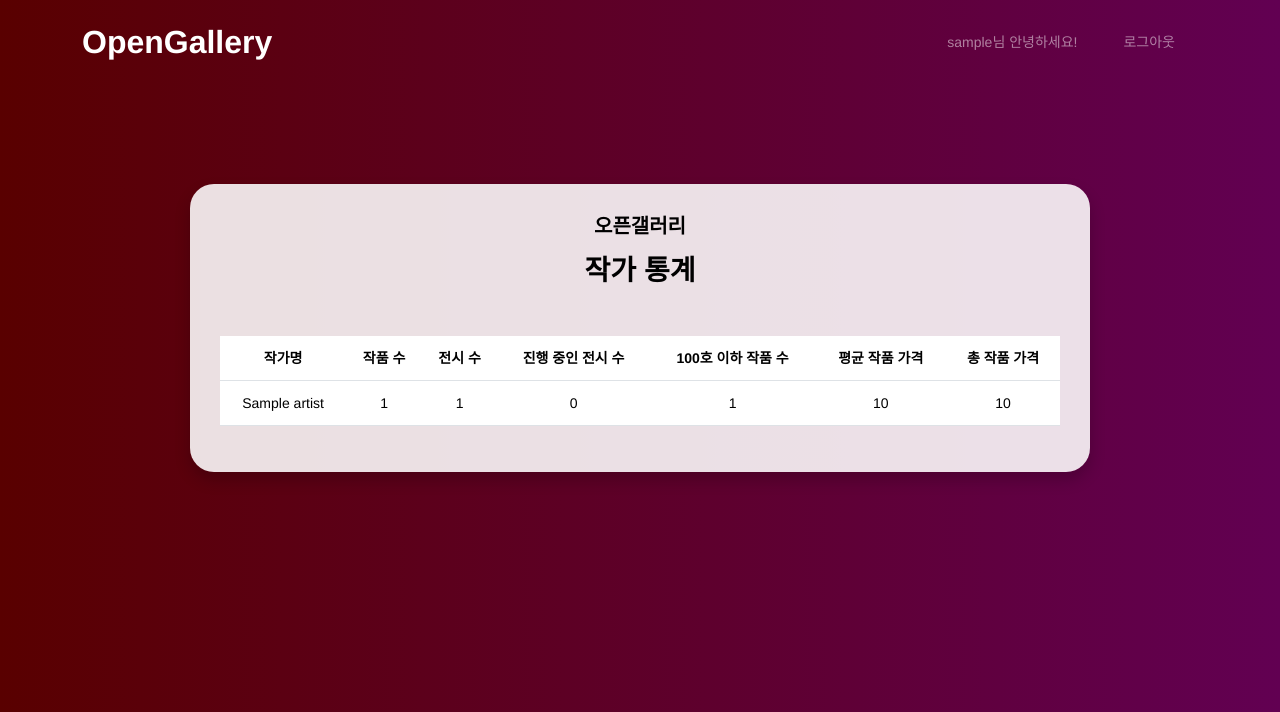
After one commit to chanwoo7/og_assignment, a Django app: page /management/artist_statics/ in a window 1280 px wide. The commit adds this page. Shown: the top 712 px of the page. Run offline with Django 5.2, Linux system fonts and the light colour scheme; a user stored in the database is signed in; tables that the repository leaves empty hold one stand-in row (values such as "Sample post").

Commit message:
[feat] #27 작가 통계 페이지 구현

```diff
--- a/management/urls.py
+++ b/management/urls.py
@@ -1,8 +1,9 @@
 from django.urls import path
-from .views import ArtistApplicationListView, ProcessApplicationsView, ManagementDashboardView
+from .views import ArtistApplicationListView, ProcessApplicationsView, ManagementDashboardView, ArtistStatisticsView
 
 urlpatterns = [
     path('applications/', ArtistApplicationListView.as_view(), name='artist_application_list'),
     path('process_applications/', ProcessApplicationsView.as_view(), name='process_applications'),
     path('dashboard/', ManagementDashboardView.as_view(), name='management_dashboard'),
+    path('artist_statics/', ArtistStatisticsView.as_view(), name='artist_statistics'),
 ]
--- a/management/views.py
+++ b/management/views.py
@@ -1,6 +1,8 @@
 from datetime import datetime
 
+from django.db.models import Count, Avg, Sum, Q, OuterRef, Subquery
 from django.http import JsonResponse
+from django.utils import timezone
 from rest_framework import status
 from rest_framework.permissions import IsAdminUser
 from rest_framework.renderers import TemplateHTMLRenderer
@@ -120,3 +122,32 @@ class ManagementDashboardView(APIView):
         }
 
         return Response(context, status=status.HTTP_200_OK)
+
+
+class ArtistStatisticsView(APIView):
+    template_name = "management/artist_statistics.html"
+    renderer_classes = [TemplateHTMLRenderer]
+    permission_classes = [IsAdminUser]
+
+    def get(self, request):
+        today = timezone.now().date()
+
+        # 작가별 통계 계산
+        artist_statistics = Artist.objects.annotate(
+            # 작품 수
+            total_artworks=Count('artwork', distinct=True),
+            # 전시 수
+            total_exhibitions=Count('exhibition', distinct=True),
+            # 진행 중인 전시 수
+            ongoing_exhibitions=Count('exhibition',
+                                      filter=Q(exhibition__start_date__lte=today, exhibition__end_date__gte=today),
+                                      distinct=True),
+            # 100호 이하 작품 수
+            artworks_below_100_size=Count('artwork', filter=Q(artwork__size__lte=100)),
+            # 평균 작품 가격
+            average_artwork_price=Avg('artwork__price'),
+            # 총 작품 가격
+            total_artwork_value=Sum('artwork__price', distinct=True)
+        )
+
+        return Response({'artist_statistics': artist_statistics}, status.HTTP_200_OK)
--- a/static/css/base.css
+++ b/static/css/base.css
@@ -219,12 +219,10 @@ a {
     box-shadow: none;
   }
   .btn.btn-primary {
-    background: #3b5d50;
-    border-color: #3b5d50;
+    background: #590000;
   }
     .btn.btn-primary:hover {
-      background: #314d43;
-      border-color: #314d43;
+      background: #130000;
     }
   .btn.btn-secondary {
     color: #2f2f2f;
--- /dev/null
+++ b/static/js/management/artist_statistics.js
@@ -0,0 +1,8 @@
+document.addEventListener('DOMContentLoaded', function () {
+    const prices = document.querySelectorAll('.price');
+
+    prices.forEach(function (priceElement) {
+        const originalPrice = priceElement.getAttribute('data-price');
+        priceElement.textContent = formatNumber(originalPrice);
+    });
+});
--- /dev/null
+++ b/templates/management/artist_statistics.html
@@ -0,0 +1,49 @@
+{% extends 'base.html' %}
+
+{% block title %}
+작가 통계
+{% endblock %}
+
+{% block statics %}
+<link href="/static/css/table.css" rel="stylesheet">
+<script src="/static/js/format_number.js"></script>
+<script src="/static/js/management/artist_statistics.js"></script>
+{% endblock %}
+
+{% block content %}
+<div class="form-container">
+    <div class="mb-3 h5">
+        오픈갤러리
+    </div>
+    <div class="mb-5 h3">
+        작가 통계
+    </div>
+
+    <table class="table">
+        <thead>
+            <tr>
+                <th>작가명</th>
+                <th>작품 수</th>
+                <th>전시 수</th>
+                <th>진행 중인 전시 수</th>
+                <th>100호 이하 작품 수</th>
+                <th>평균 작품 가격</th>
+                <th>총 작품 가격</th>
+            </tr>
+        </thead>
+        <tbody>
+            {% for artist in artist_statistics %}
+            <tr>
+                <td>{{ artist.name }}</td>
+                <td>{{ artist.total_artworks }}</td>
+                <td>{{ artist.total_exhibitions }}</td>
+                <td>{{ artist.ongoing_exhibitions }}</td>
+                <td>{{ artist.artworks_below_100_size }}</td>
+                <td><span class="price" data-price="{{ artist.average_artwork_price }}">{{ artist.average_artwork_price }}</span></td>
+                <td><span class="price" data-price="{{ artist.total_artwork_value }}">{{ artist.total_artwork_value }}</span></td>
+            </tr>
+            {% endfor %}
+        </tbody>
+    </table>
+</div>
+{% endblock %}
```
